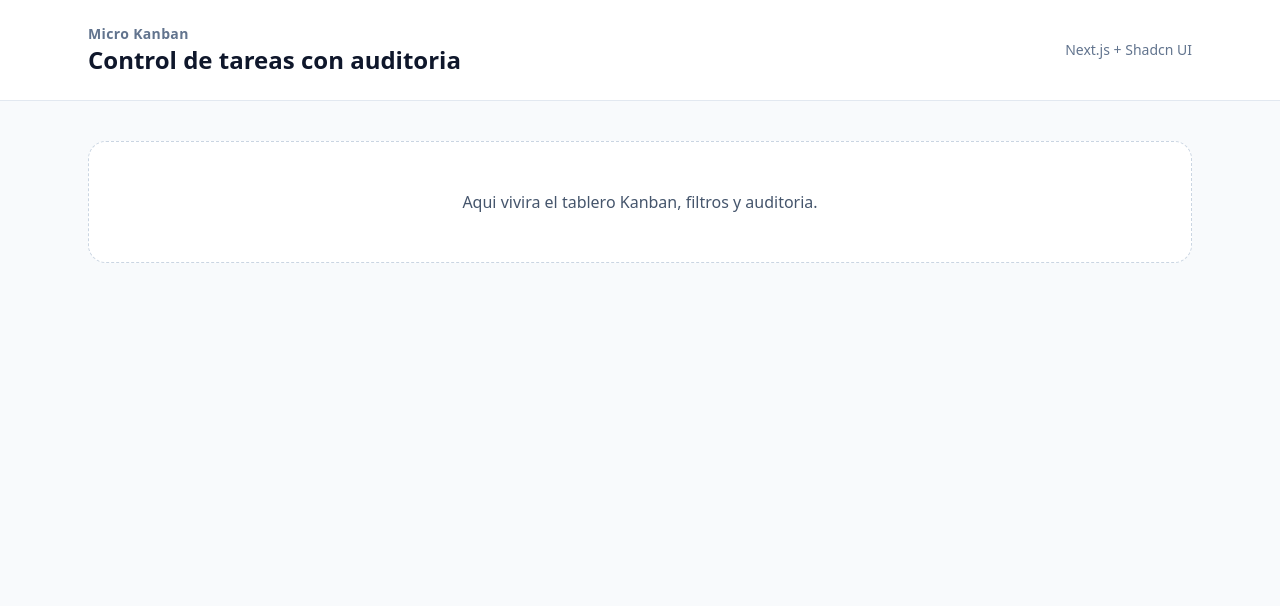
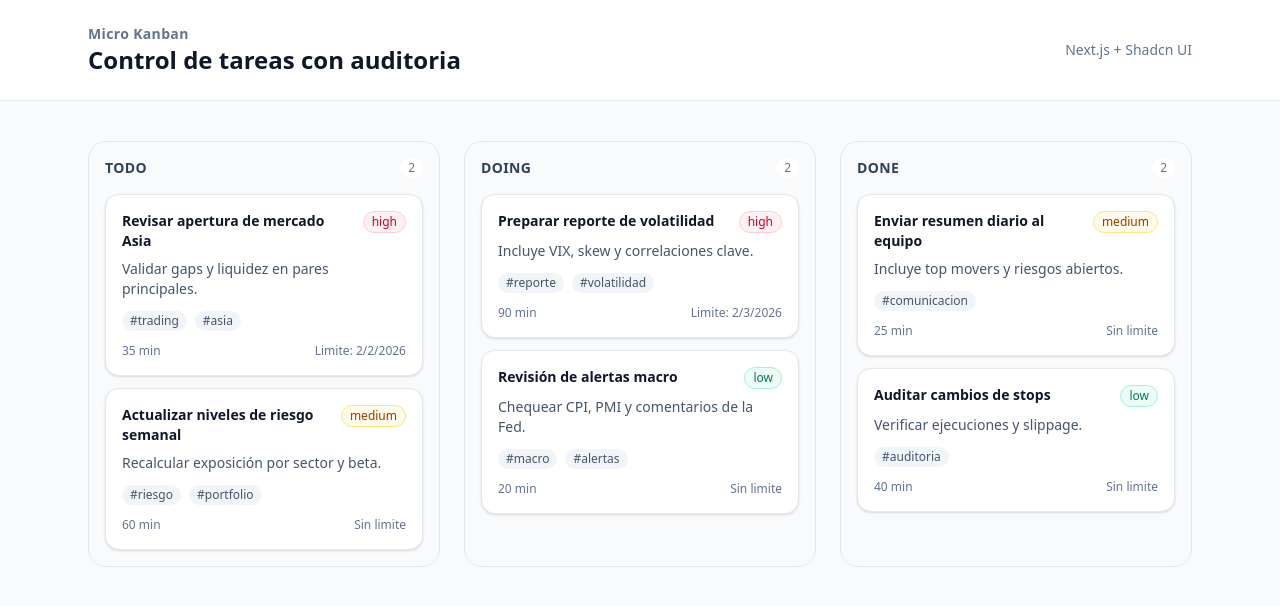
Before and after one commit to vicksyy/micro-trello2, a Next.js app: page / in a window 1280 px wide. Shown: the top 606 px of the page. Built offline with nearby package versions, Linux system fonts and the light colour scheme.

Commit message:
feat: render kanban board layout

```diff
--- a/src/app/page.tsx
+++ b/src/app/page.tsx
@@ -1,3 +1,5 @@
+import Board from "@/components/kanban/Board";
+
 export default function Home() {
   return (
     <div className="min-h-screen bg-slate-50">
@@ -17,9 +19,7 @@ export default function Home() {
         </div>
       </header>
       <main className="mx-auto w-full max-w-6xl px-6 py-10">
-        <section className="rounded-2xl border border-dashed border-slate-300 bg-white px-6 py-12 text-center text-slate-600">
-          Aqui vivira el tablero Kanban, filtros y auditoria.
-        </section>
+        <Board />
       </main>
     </div>
   );
--- /dev/null
+++ b/src/components/kanban/Board.tsx
@@ -0,0 +1,54 @@
+"use client";
+
+import Column from "@/components/kanban/Column";
+import { getInitialState } from "@/lib/storage";
+import { BoardState, TaskStatus } from "@/types";
+import { useEffect, useMemo, useState } from "react";
+
+const columnMeta: Array<{ title: string; status: TaskStatus }> = [
+  { title: "Todo", status: "todo" },
+  { title: "Doing", status: "doing" },
+  { title: "Done", status: "done" },
+];
+
+export default function Board() {
+  const [state, setState] = useState<BoardState | null>(null);
+
+  useEffect(() => {
+    setState(getInitialState());
+  }, []);
+
+  const tasksByStatus = useMemo(() => {
+    const base = {
+      todo: [],
+      doing: [],
+      done: [],
+    } as Record<TaskStatus, BoardState["tasks"]>;
+    if (!state) return base;
+    return state.tasks.reduce((acc, task) => {
+      acc[task.estado].push(task);
+      return acc;
+    }, base);
+  }, [state]);
+
+  if (!state) {
+    return (
+      <div className="rounded-2xl border border-dashed border-slate-300 bg-white px-6 py-10 text-center text-sm text-slate-500">
+        Cargando tablero...
+      </div>
+    );
+  }
+
+  return (
+    <div className="grid gap-6 lg:grid-cols-3">
+      {columnMeta.map((column) => (
+        <Column
+          key={column.status}
+          title={column.title}
+          status={column.status}
+          tasks={tasksByStatus[column.status]}
+        />
+      ))}
+    </div>
+  );
+}
--- /dev/null
+++ b/src/components/kanban/Column.tsx
@@ -0,0 +1,35 @@
+"use client";
+
+import TaskCard from "@/components/kanban/TaskCard";
+import { Task, TaskStatus } from "@/types";
+
+type ColumnProps = {
+  title: string;
+  status: TaskStatus;
+  tasks: Task[];
+};
+
+export default function Column({ title, tasks }: ColumnProps) {
+  return (
+    <section className="flex h-full flex-col rounded-2xl border border-slate-200 bg-slate-50 p-4">
+      <header className="flex items-center justify-between">
+        <h2 className="text-sm font-semibold uppercase tracking-wide text-slate-700">
+          {title}
+        </h2>
+        <span className="rounded-full bg-white px-2 py-0.5 text-xs text-slate-500">
+          {tasks.length}
+        </span>
+      </header>
+      <div className="mt-4 flex flex-1 flex-col gap-3">
+        {tasks.length === 0 ? (
+          <div className="rounded-xl border border-dashed border-slate-300 bg-white px-4 py-6 text-center text-xs text-slate-500">
+            No hay tareas aqui todavia.
+          </div>
+        ) : null}
+        {tasks.map((task) => (
+          <TaskCard key={task.id} task={task} />
+        ))}
+      </div>
+    </section>
+  );
+}
--- /dev/null
+++ b/src/components/kanban/TaskCard.tsx
@@ -0,0 +1,49 @@
+"use client";
+
+import { Task } from "@/types";
+
+type TaskCardProps = {
+  task: Task;
+};
+
+const priorityStyles: Record<Task["prioridad"], string> = {
+  low: "bg-emerald-50 text-emerald-700 border-emerald-200",
+  medium: "bg-amber-50 text-amber-800 border-amber-200",
+  high: "bg-rose-50 text-rose-700 border-rose-200",
+};
+
+export default function TaskCard({ task }: TaskCardProps) {
+  return (
+    <article className="rounded-xl border border-slate-200 bg-white p-4 shadow-sm">
+      <div className="flex items-start justify-between gap-3">
+        <h3 className="text-sm font-semibold text-slate-900">{task.titulo}</h3>
+        <span
+          className={`shrink-0 rounded-full border px-2 py-0.5 text-xs font-medium ${priorityStyles[task.prioridad]}`}
+        >
+          {task.prioridad}
+        </span>
+      </div>
+      {task.descripcion ? (
+        <p className="mt-2 text-sm text-slate-600">{task.descripcion}</p>
+      ) : null}
+      <div className="mt-3 flex flex-wrap gap-2">
+        {task.tags.map((tag) => (
+          <span
+            key={tag}
+            className="rounded-full bg-slate-100 px-2 py-0.5 text-xs text-slate-600"
+          >
+            #{tag}
+          </span>
+        ))}
+      </div>
+      <div className="mt-3 flex items-center justify-between text-xs text-slate-500">
+        <span>{task.estimacionMin} min</span>
+        {task.fechaLimite ? (
+          <span>Limite: {new Date(task.fechaLimite).toLocaleDateString()}</span>
+        ) : (
+          <span>Sin limite</span>
+        )}
+      </div>
+    </article>
+  );
+}
```
